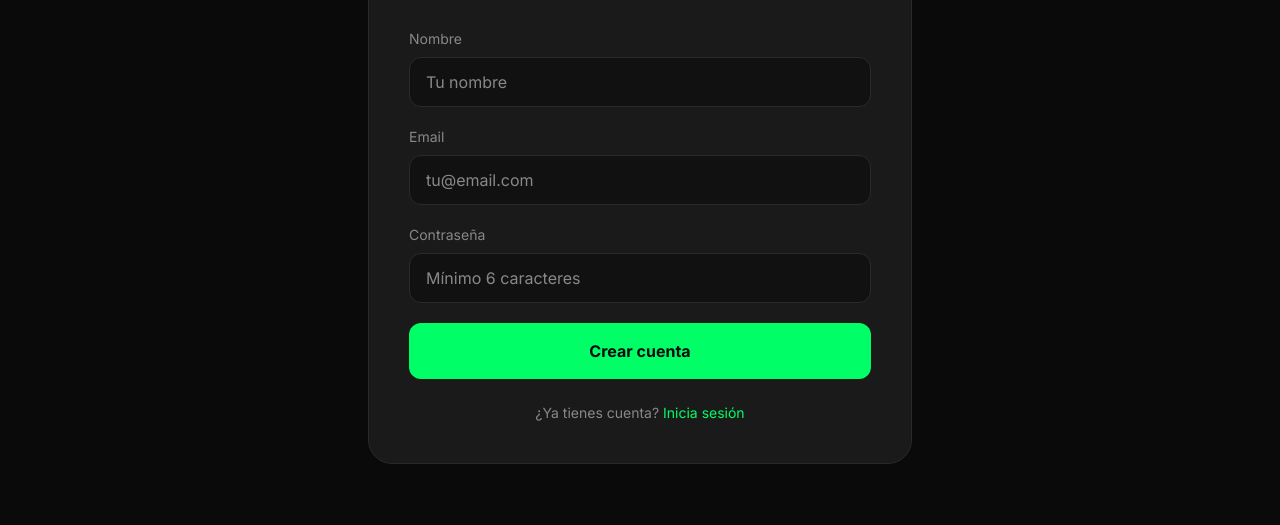
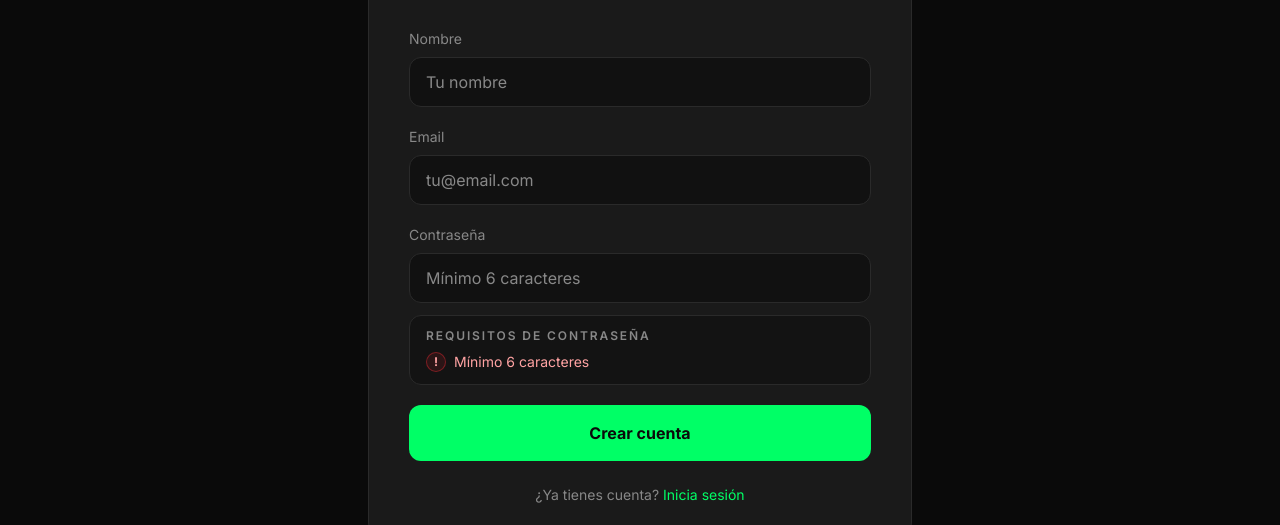
Before and after one commit to Dariixx/coderup-TFG, an Astro site: page /register in a window 1280 px wide. Shown: the part 308-833 px from the top of the page. Built offline with nearby package versions, Linux system fonts and the light colour scheme; Astro itself is replaced by a stand-in of ours; no server answers.

Commit message:
Mostrar requisitos de contraseña en registro

```diff
--- a/src/components/react/AuthForm.tsx
+++ b/src/components/react/AuthForm.tsx
@@ -1,4 +1,5 @@
 import { useState } from "react";
+import { PASSWORD_REGEX } from "../../lib/utils";
 import { useAuth } from "./useAuth";
 
 interface Props {
@@ -14,6 +15,12 @@ export default function AuthForm({ mode }: Props) {
     email: "",
     password: "",
   });
+  const passwordRequirements = [
+    {
+      label: "Mínimo 6 caracteres",
+      isValid: PASSWORD_REGEX.test(formData.password),
+    },
+  ];
 
   const handleSubmit = async (event: React.FormEvent<HTMLFormElement>) => {
     event.preventDefault();
@@ -73,6 +80,35 @@ export default function AuthForm({ mode }: Props) {
           className="w-full rounded-xl border border-[#2A2A2A] bg-[#111111] px-4 py-3 text-white focus:border-[#00FF66]/50 focus:outline-none"
           placeholder="Mínimo 6 caracteres"
         />
+        {mode === "register" && (
+          <div className="mt-3 rounded-xl border border-[#2A2A2A] bg-[#111111]/70 px-4 py-3" aria-live="polite">
+            <p className="mb-2 text-xs font-semibold uppercase tracking-[0.16em] text-[#888]">
+              Requisitos de contraseña
+            </p>
+            <ul className="space-y-1.5">
+              {passwordRequirements.map((requirement) => (
+                <li
+                  key={requirement.label}
+                  className={`flex items-center gap-2 text-sm ${
+                    requirement.isValid ? "text-[#9CFFBF]" : "text-red-300"
+                  }`}
+                >
+                  <span
+                    className={`flex h-5 w-5 shrink-0 items-center justify-center rounded-full border text-xs font-bold ${
+                      requirement.isValid
+                        ? "border-[#00FF66]/40 bg-[#00FF66]/10 text-[#00FF66]"
+                        : "border-red-500/40 bg-red-500/10 text-red-300"
+                    }`}
+                    aria-hidden="true"
+                  >
+                    {requirement.isValid ? "✓" : "!"}
+                  </span>
+                  <span>{requirement.label}</span>
+                </li>
+              ))}
+            </ul>
+          </div>
+        )}
       </div>
 
       <button
```
